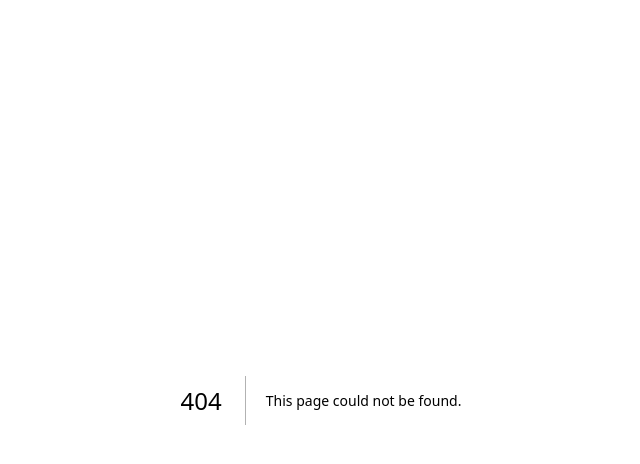
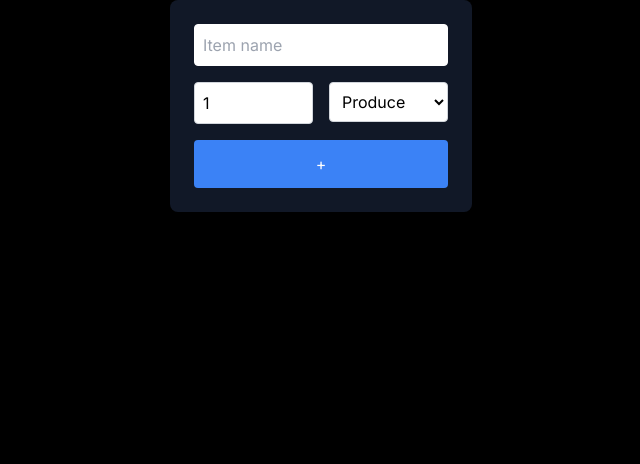
Before and after one commit to SimjotKaur/cprg306-assignments, a Next.js app: page /week-4 in a window 1280 px wide. Before the commit this address had no page. Shown: the top 464 px of the page, without its empty margins (319-959 px from the left). Built offline with nearby package versions, Linux system fonts and the light colour scheme.

Commit message:
first commit

```diff
--- a/app/page.js
+++ b/app/page.js
@@ -16,6 +16,11 @@
 
           </Link>
         </li>
+        <li>
+          <Link href="/week-4" legacyBehavior>
+            <a className="text-xl text-white-400">Week 4 Assignment</a>
+          </Link>
+        </li>
       </ul>
     </main>
   );
--- /dev/null
+++ b/app/week-4/new-item.js
@@ -0,0 +1,75 @@
+"use client";
+
+import { useState } from 'react';
+
+export default function NewItem() {
+  const [name, setName] = useState('');
+  const [quantity, setQuantity] = useState(1);
+  const [category, setCategory] = useState('produce');
+
+  const handleSubmit = (e) => {
+    e.preventDefault();
+    const newItem = { name, quantity, category };
+    console.log(newItem);
+    alert(`Item: ${name}, Quantity: ${quantity}, Category: ${category}`);
+    setName('');
+    setQuantity(1);
+    setCategory('produce');
+  };
+
+  return (
+    <form onSubmit={handleSubmit} className="space-y-4 bg-gray-900 p-6 rounded-lg shadow-lg">
+      <div>
+        <label className="block text-white"></label>
+        <input
+          type="text"
+          value={name}
+          onChange={(e) => setName(e.target.value)}
+          required
+          className="w-full p-2 border border-white rounded bg-white text-black"
+          placeholder="Item name"
+        />
+      </div>
+      <div className="flex space-x-4">
+        <div className="flex-1">
+          <label className="block text-white"></label>
+          <input
+            type="number"
+            min="1"
+            max="99"
+            value={quantity}
+            onChange={(e) => setQuantity(Number(e.target.value))}
+            required
+            className="w-full p-2 border border-gray-300 rounded bg-white text-black"
+          />
+        </div>
+        <div className="flex-1">
+          <label className="block text-white"></label>
+          <select
+            value={category}
+            onChange={(e) => setCategory(e.target.value)}
+            className="w-full p-2 border border-gray-300 rounded bg-white text-black"
+          >
+            <option value="produce">Produce</option>
+            <option value="dairy">Dairy</option>
+            <option value="bakery">Bakery</option>
+            <option value="meat">Meat</option>
+            <option value="frozen">Frozen Foods</option>
+            <option value="canned">Canned Goods</option>
+            <option value="dry">Dry Goods</option>
+            <option value="beverages">Beverages</option>
+            <option value="snacks">Snacks</option>
+            <option value="household">Household</option>
+            <option value="other">Other</option>
+          </select>
+        </div>
+      </div>
+      <button
+        type="submit"
+        className="w-full p-3 bg-blue-500 text-white rounded hover:bg-blue-600"
+      >
+        +
+      </button>
+    </form>
+  );
+}
--- /dev/null
+++ b/app/week-4/page.js
@@ -0,0 +1,9 @@
+import NewItem from './new-item';
+
+export default function Page() {
+  return (
+    <main className="flex items-center justify-center bg-brown-800">
+      <NewItem />
+    </main>
+  );
+}
```
